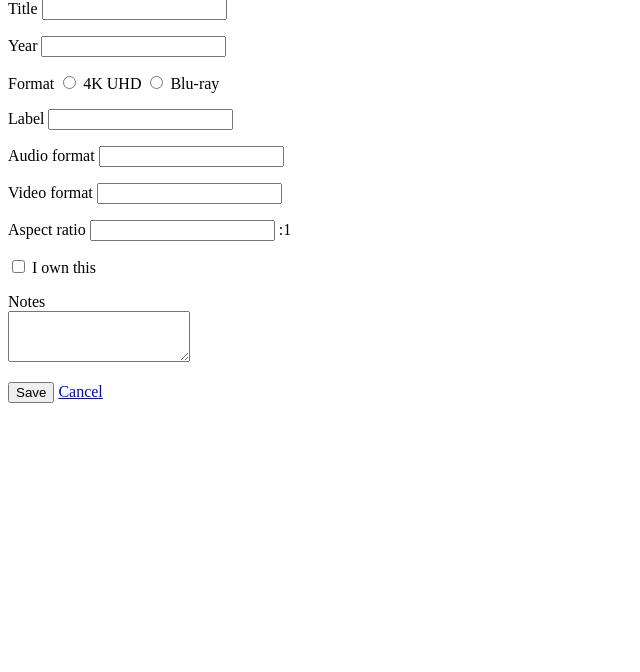
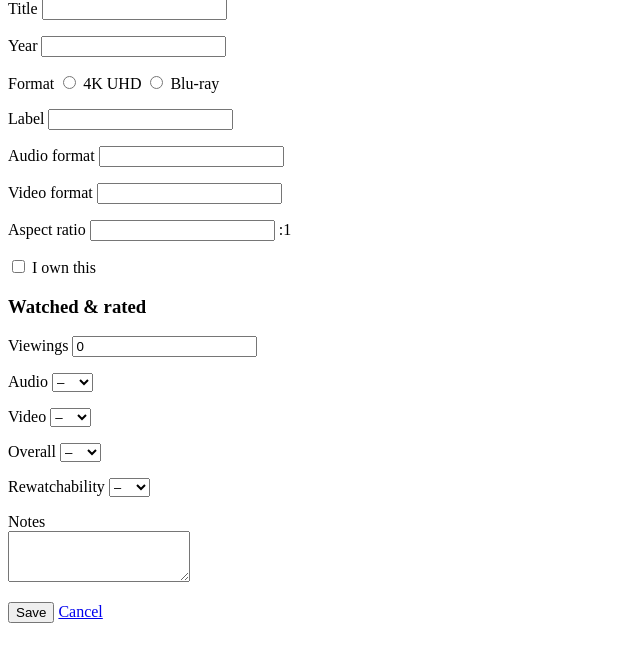
Before and after one commit to vigneshkvishwanathan/videovillage, a Flask app: page /discs/new in a window 1280 px wide. Shown: the part 128-800 px from the top of the page, without its empty margins (0-640 px from the left). Run offline with Flask 3, Linux system fonts and the light colour scheme; some libraries are stand-ins or nearby versions.

Commit message:
Add ratings, the watched rule and the score, with tests

```diff
--- a/web/app.py
+++ b/web/app.py
@@ -4,10 +4,19 @@ import psycopg
 from psycopg.rows import dict_row
 from flask import Flask, abort, redirect, render_template, request, url_for
 
+from rules import RATING_FIELDS, parse_rating, score, watched_rule_error  # NEW
+
 app = Flask(__name__)
 DATABASE_URL = os.environ["DATABASE_URL"]
 
 FORMATS = ["4K UHD", "Blu-ray"]
+RATING_LABELS = {  # NEW: what each rating is called on screen
+    "audio_rating": "Audio",
+    "video_rating": "Video",
+    "overall_rating": "Overall",
+    "rewatch_rating": "Rewatchability",
+}
+RATING_CHOICES = [n / 2 for n in range(11)]  # NEW: 0, 0.5, 1 ... 5
 
 
 def db():
@@ -43,6 +52,14 @@ def read_form(form):
         ratio = None
         errors.append("Aspect ratio must be a number, like 2.39.")
 
+    try:  # NEW
+        viewings = clean_number(form.get("viewings"), int) or 0
+        if viewings < 0:
+            raise ValueError
+    except ValueError:
+        viewings = 0
+        errors.append("Viewings must be 0 or more.")
+
     disc = {
         "title": clean_text(form.get("title")),
         "release_year": year,
@@ -53,20 +70,51 @@ def read_form(form):
         "aspect_ratio": ratio,
         "owned": form.get("owned") == "on",
         "notes": clean_text(form.get("notes")),
+        "viewings": viewings,  # NEW
     }
+
+    for field in RATING_FIELDS:  # NEW
+        try:
+            disc[field] = parse_rating(form.get(field))
+        except ValueError:
+            disc[field] = None
+            errors.append("Ratings go from 0 to 5 in steps of 0.5.")
 
     if not disc["title"]:
         errors.append("Title is required.")
     if disc["disc_format"] not in FORMATS:
         errors.append("Pick a disc format.")
 
+    rule_error = watched_rule_error(disc)  # NEW
+    if rule_error:
+        errors.append(rule_error)
+
     return disc, errors
+
+
+def show_form(disc, errors, disc_id=None):  # NEW: one place that renders the form
+    return render_template(
+        "disc_form.html",
+        disc=disc,
+        errors=errors,
+        disc_id=disc_id,
+        formats=FORMATS,
+        ratings=RATING_LABELS.items(),
+        rating_choices=RATING_CHOICES,
+    )
 
 
 @app.route("/")
 def index():
     with db() as conn:
-        discs = conn.execute("SELECT * FROM discs ORDER BY title").fetchall()
+        discs = conn.execute("SELECT * FROM discs").fetchall()
+
+    for disc in discs:  # NEW
+        disc["score"] = score(disc)
+
+    # NEW: highest score first; unscored discs go to the bottom, by title.
+    discs.sort(key=lambda d: (d["score"] is None, -(d["score"] or 0), d["title"].lower()))
+
     return render_template("index.html", discs=discs)
 
 
@@ -80,14 +128,18 @@ def add_disc():
                 conn.execute(
                     """
                     INSERT INTO discs (title, release_year, disc_format, label,
-                                       audio_format, video_format, aspect_ratio, owned, notes)
+                                       audio_format, video_format, aspect_ratio, owned, notes,
+                                       viewings, audio_rating, video_rating,
+                                       overall_rating, rewatch_rating)
                     VALUES (%(title)s, %(release_year)s, %(disc_format)s, %(label)s,
-                            %(audio_format)s, %(video_format)s, %(aspect_ratio)s, %(owned)s, %(notes)s)
+                            %(audio_format)s, %(video_format)s, %(aspect_ratio)s, %(owned)s, %(notes)s,
+                            %(viewings)s, %(audio_rating)s, %(video_rating)s,
+                            %(overall_rating)s, %(rewatch_rating)s)
                     """,
                     disc,
                 )
             return redirect(url_for("index"))
-    return render_template("disc_form.html", disc=disc, errors=errors, formats=FORMATS)
+    return show_form(disc, errors)
 
 
 @app.route("/discs/<int:disc_id>/edit", methods=["GET", "POST"])
@@ -107,16 +159,17 @@ def edit_disc(disc_id):
                     SET title = %(title)s, release_year = %(release_year)s,
                         disc_format = %(disc_format)s, label = %(label)s,
                         audio_format = %(audio_format)s, video_format = %(video_format)s,
-                        aspect_ratio = %(aspect_ratio)s, owned = %(owned)s, notes = %(notes)s
+                        aspect_ratio = %(aspect_ratio)s, owned = %(owned)s, notes = %(notes)s,
+                        viewings = %(viewings)s, audio_rating = %(audio_rating)s,
+                        video_rating = %(video_rating)s, overall_rating = %(overall_rating)s,
+                        rewatch_rating = %(rewatch_rating)s
                     WHERE id = %(id)s
                     """,
                     {**disc, "id": disc_id},
                 )
                 return redirect(url_for("index"))
 
-    return render_template(
-        "disc_form.html", disc=disc, errors=errors, formats=FORMATS, disc_id=disc_id
-    )
+    return show_form(disc, errors, disc_id)
 
 
 @app.post("/discs/<int:disc_id>/delete")
--- a/web/requirements.txt
+++ b/web/requirements.txt
@@ -1,2 +1,3 @@
 flask~=3.1
 psycopg[binary]~=3.2
+pytest~=8.0
--- /dev/null
+++ b/web/rules.py
@@ -0,0 +1,30 @@
+"""The rules about ratings and the score. No Flask or database here, so it's easy to test."""
+
+RATING_FIELDS = ["audio_rating", "video_rating", "overall_rating", "rewatch_rating"]
+
+
+def parse_rating(text):
+    """'' -> None, '4.5' -> 4.5. Raises ValueError unless it's 0-5 in half steps."""
+    text = (text or "").strip()
+    if not text:
+        return None
+    value = float(text)
+    if value < 0 or value > 5 or (value * 2) % 1 != 0:
+        raise ValueError(f"{text} is not a rating")
+    return value
+
+
+def watched_rule_error(disc):
+    """You can only rate a disc you've watched. Returns a message, or None if it's fine."""
+    has_rating = any(disc[field] is not None for field in RATING_FIELDS)
+    if has_rating and disc["viewings"] < 1:
+        return "You can only rate a disc you've watched. Add a viewing, or clear the ratings."
+    return None
+
+
+def score(disc):
+    """(audio + video + overall + rewatch) x 5 + viewings - 1, or None if any rating is missing."""
+    ratings = [disc[field] for field in RATING_FIELDS]
+    if None in ratings:
+        return None
+    return float(sum(ratings)) * 5 + disc["viewings"] - 1
--- a/web/templates/disc_form.html
+++ b/web/templates/disc_form.html
@@ -17,6 +17,18 @@
   <p><label>Video format <input name="video_format" value="{{ disc.video_format or '' }}"></label></p>
   <p><label>Aspect ratio <input name="aspect_ratio" type="number" step="0.01" min="0.01" value="{{ disc.aspect_ratio or '' }}"> :1</label></p>
   <p><label><input type="checkbox" name="owned" {{ "checked" if disc.owned }}> I own this</label></p>
+    <h3>Watched & rated</h3>
+  <p><label>Viewings <input name="viewings" type="number" min="0" value="{{ disc.viewings or 0 }}"></label></p>
+  {% for field, label in ratings %}
+  <p><label>{{ label }}
+    <select name="{{ field }}">
+      <option value="">–</option>
+      {% for r in rating_choices %}
+      <option value="{{ r }}" {{ "selected" if disc[field] == r }}>{{ "%g"|format(r) }}</option>
+      {% endfor %}
+    </select>
+  </label></p>
+  {% endfor %}
   <p><label>Notes<br><textarea name="notes" rows="3">{{ disc.notes or '' }}</textarea></label></p>
   <button>Save</button>
   <a href="{{ url_for('index') }}">Cancel</a>
--- a/web/templates/index.html
+++ b/web/templates/index.html
@@ -2,13 +2,15 @@
 {% block content %}
 <p><a href="{{ url_for('add_disc') }}">+ Add a disc</a></p>
 <table>
-  <tr><th>Title</th><th>Year</th><th>Format</th><th>Label</th><th>Owned</th><th></th></tr>
+  <tr><th>Score</th><th>Title</th><th>Year</th><th>Format</th><th>Label</th><th>Viewed</th><th>Owned</th><th></th></tr>
   {% for disc in discs %}
   <tr>
+    <td>{{ "%g"|format(disc.score) if disc.score is not none else "–" }}</td>
     <td>{{ disc.title }}</td>
     <td>{{ disc.release_year or "" }}</td>
     <td>{{ disc.disc_format }}</td>
     <td>{{ disc.label or "" }}</td>
+    <td>{{ disc.viewings }}</td>
     <td>{{ "Yes" if disc.owned else "Wishlist" }}</td>
     <td><a href="{{ url_for('edit_disc', disc_id=disc.id) }}">Edit</a></td>
   </tr>
```
Also changed, not shown: db/schema.sql (+22 -11 lines), web/test_rules.py (added, +65 -0 lines).
